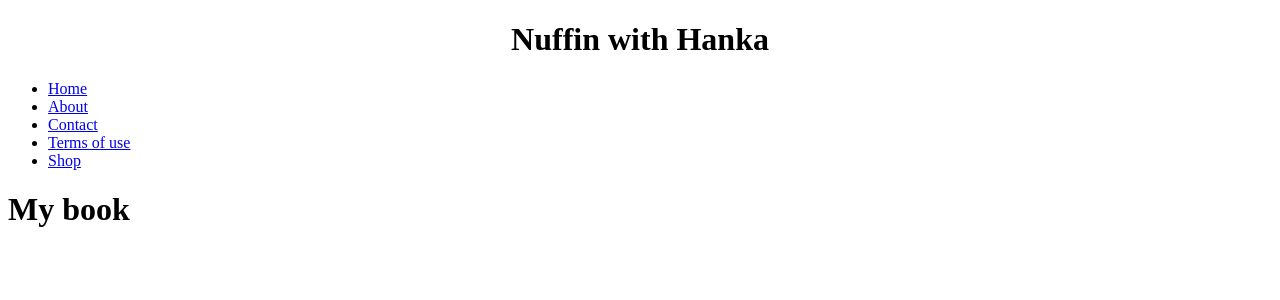
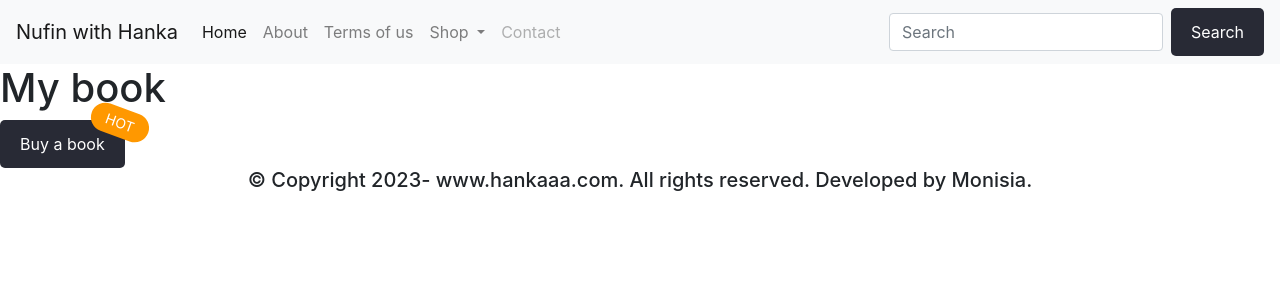
Before and after one commit to Gluszka13/NuffinwithHanka, a Django app: page /shop/ in a window 1280 px wide. Shown: the top 300 px of the page. Run offline with Django 4.2, Linux system fonts and the light colour scheme.

Commit message:
navbarcss

```diff
--- a/main/templates/base.html
+++ b/main/templates/base.html
@@ -1,19 +1,52 @@
 <!DOCTYPE html>
 <html lang="en">
     <head>
+        <link rel="stylesheet" href="https://cdn.jsdelivr.net/npm/bootstrap@4.1.3/dist/css/bootstrap.min.css" integrity="sha384-MCw98/SFnGE8fJT3GXwEOngsV7Zt27NXFoaoApmYm81iuXoPkFOJwJ8ERdknLPMO" crossorigin="anonymous">
         <title>Nuffin with Hanka</title>
     </head>
 <body>
-    <center><naw><h1>Nuffin with Hanka</h1></center>
-        <ul>
-            <li><a href="/home"> Home </a></li>
-            <li><a href="/about"> About </a></li>
-            <li><a href="/contact"> Contact </a></li>
-            <li> <a href="/terms"> Terms of use </a></li>
-            <li><a href="/shop"> Shop </a></li>
-        </ul>
-    </naw>
+    <nav class="navbar navbar-expand-lg navbar-light bg-light">
+        <a class="navbar-brand" href="/home">Nufin with Hanka</a>
+        <button class="navbar-toggler" type="button" data-toggle="collapse" data-target="#navbarSupportedContent" aria-controls="navbarSupportedContent" aria-expanded="false" aria-label="Toggle navigation">
+          <span class="navbar-toggler-icon"></span>
+        </button>
+
+        <div class="collapse navbar-collapse" id="navbarSupportedContent">
+          <ul class="navbar-nav mr-auto">
+            <li class="nav-item active">
+              <a class="nav-link" href="/home">Home <span class="sr-only">(current)</span></a>
+            </li>
+            <li class="nav-item">
+              <a class="nav-link" href="/about">About</a>
+            </li>
+            <li class="nav-item">
+                <a class="nav-link" href="/terms">Terms of us</a>
+              </li>
+            <li class="nav-item dropdown">
+              <a class="nav-link dropdown-toggle" href="/shop" id="navbarDropdown" role="button" data-toggle="dropdown" aria-haspopup="true" aria-expanded="false">
+                Shop
+              </a>
+              <div class="dropdown-menu" aria-labelledby="navbarDropdown">
+                <a class="dropdown-item" href="#">Book</a>
+                <a class="dropdown-item" href="#">Film</a>
+                <div class="dropdown-divider"></div>
+                <a class="dropdown-item" href="#">Meet me</a>
+              </div>
+            </li>
+            <li class="nav-item">
+              <a class="nav-link disabled" href="/contact">Contact</a>
+            </li>
+          </ul>
+          <form class="form-inline my-2 my-lg-0">
+            <input class="form-control mr-sm-2" type="search" placeholder="Search" aria-label="Search">
+            <button class="btn btn-outline-success my-2 my-sm-0" type="submit">Search</button>
+          </form>
+        </div>
+      </nav>
     {% block content %}
     {%endblock%}
 </body>
+<footer>
+    <center><h5>© Copyright 2023- www.hankaaa.com. All rights reserved. Developed by Monisia.</h5></center>
+</footer>
 </html>
--- a/main/templates/shop.html
+++ b/main/templates/shop.html
@@ -1,4 +1,31 @@
 {% extends "base.html" %}
 {% block content %}
+<style>
+.btn {
+  border: none;
+  border-radius: 5px;
+  padding: 12px 20px;
+  font-size: 16px;
+  cursor: pointer;
+  background-color: #282A35;
+  color: white;
+  position: relative;
+}
+
+.ribbon {
+  width: 60px;
+  font-size: 14px;
+  padding: 4px;
+  position: absolute;
+  right: -25px;
+  top: -12px;
+  text-align: center;
+  border-radius: 25px;
+  transform: rotate(20deg);
+  background-color: #ff9800;
+  color: white;
+}
+</style>
 <div class="body-text"><h1>My book</h1></div>
+<button class="btn">Buy a book <span class="ribbon">HOT</span></button>
 {%endblock%}
```
